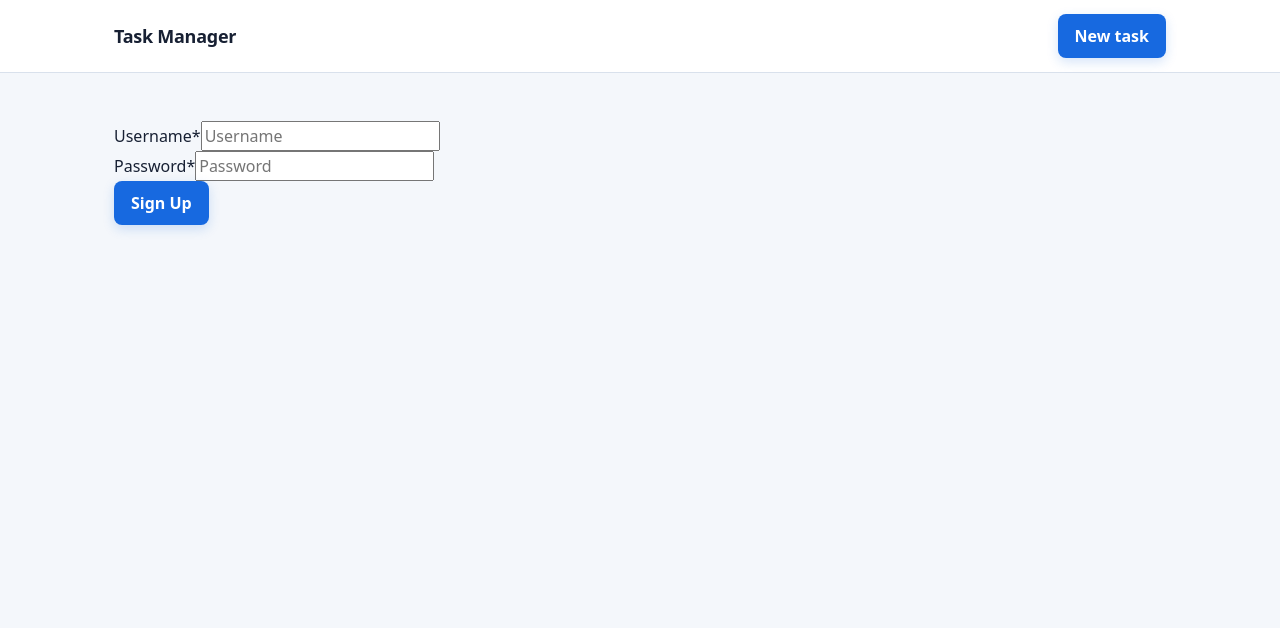
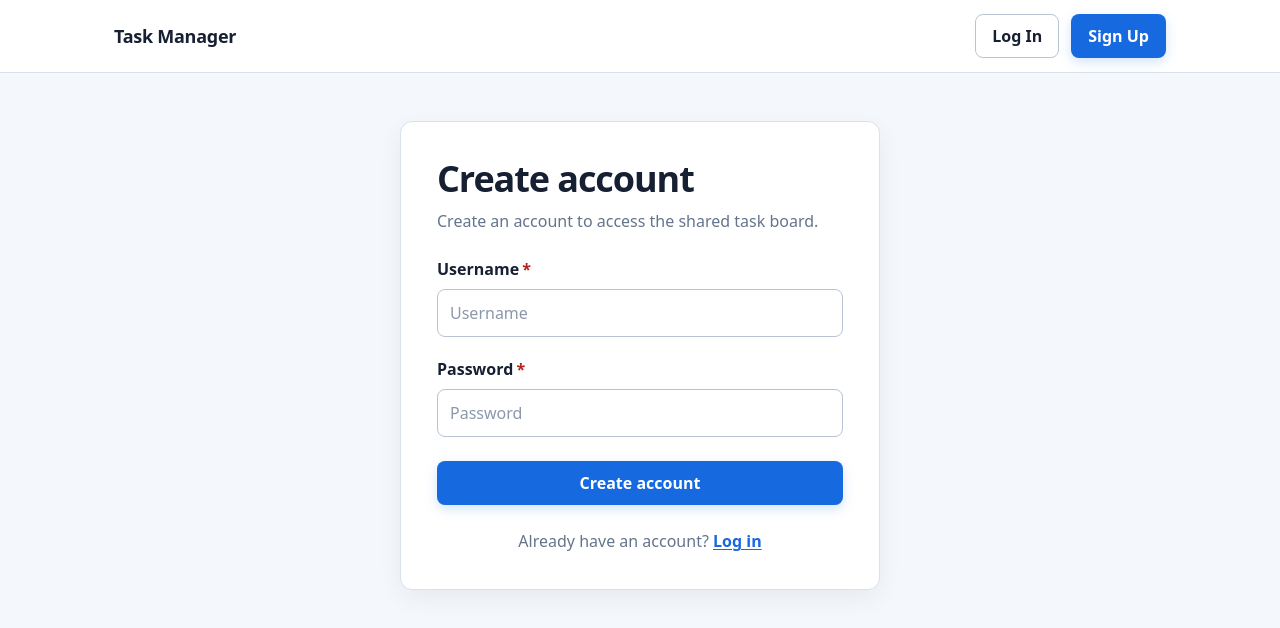
Before and after one commit to a-mikh/tasks-front, an Angular app: page /register in a window 1280 px wide. Shown: the top 628 px of the page. Built offline with nearby package versions, Linux system fonts and the light colour scheme.

Commit message:
feat: improve authentication user experience

```diff
--- a/src/app/app.html
+++ b/src/app/app.html
@@ -1,8 +1,16 @@
 <header class="app-header">
   <div class="app-header__inner">
     <a routerLink="/" class="app-brand">Task Manager</a>
-    <nav aria-label="Primary navigation">
-      <a routerLink="/tasks/new" class="primary-action">New task</a>
+    <nav class="app-navigation" aria-label="Primary navigation">
+      @if (isAuthenticated()) {
+        <a routerLink="/tasks/new" class="primary-action">New task</a>
+        <button id="logout_button" type="button" class="secondary-action" (click)="onLogout()">
+          Log Out
+        </button>
+      } @else {
+        <a routerLink="/login" class="secondary-action">Log In</a>
+        <a routerLink="/register" class="primary-action">Sign Up</a>
+      }
     </nav>
   </div>
 </header>
--- a/src/app/app.scss
+++ b/src/app/app.scss
@@ -37,6 +37,12 @@
   padding: clamp(1.5rem, 4vw, 3rem) 1.5rem 4rem;
 }
 
+.app-navigation {
+  display: flex;
+  align-items: center;
+  gap: 0.75rem;
+}
+
 @media (max-width: 37.5rem) {
   .app-header__inner {
     min-height: 4rem;
@@ -46,4 +52,10 @@
   .app-main {
     padding: 1.5rem 1rem 3rem;
   }
+
+  .app-navigation {
+    flex-wrap: wrap;
+    justify-content: flex-end;
+    gap: 0.5rem;
+  }
 }
--- /dev/null
+++ b/src/app/features/auth/auth.scss
@@ -0,0 +1,65 @@
+:host {
+  display: block;
+}
+
+.auth-page {
+  max-width: 30rem;
+  margin: 0 auto;
+}
+
+.auth-card {
+  padding: clamp(1.5rem, 5vw, 2.25rem);
+  border: 0.0625rem solid var(--color-border);
+  border-radius: var(--radius-medium);
+  background: var(--color-surface);
+  box-shadow: var(--shadow-card);
+}
+
+.auth-card h1 {
+  margin: 0;
+  font-size: clamp(1.75rem, 5vw, 2.25rem);
+  letter-spacing: -0.03em;
+  line-height: 1.15;
+}
+
+.auth-description {
+  margin: 0.625rem 0 0;
+  color: var(--color-text-muted);
+}
+
+.auth-card > .state-message {
+  margin-top: 1.25rem;
+}
+
+.auth-form {
+  display: grid;
+  gap: 1.25rem;
+  margin-top: 1.5rem;
+}
+
+.auth-form__submit {
+  width: 100%;
+  margin-top: 0.25rem;
+}
+
+.auth-switch {
+  margin: 1.5rem 0 0;
+  color: var(--color-text-muted);
+  text-align: center;
+}
+
+.auth-switch a {
+  color: var(--color-primary);
+  font-weight: 700;
+  text-underline-offset: 0.15em;
+}
+
+.auth-switch a:hover {
+  color: var(--color-primary-hover);
+}
+
+@media (max-width: 37.5rem) {
+  .auth-card {
+    padding: 1.25rem;
+  }
+}
--- a/src/app/features/auth/login/login.component.ts
+++ b/src/app/features/auth/login/login.component.ts
@@ -1,22 +1,24 @@
 import { Component, inject, signal } from '@angular/core';
 import { FormBuilder, ReactiveFormsModule, Validators } from '@angular/forms';
 import { AuthApiService } from '../../../services/auth-api.service';
-import { Router } from '@angular/router';
+import { ActivatedRoute, Router, RouterLink } from '@angular/router';
 import { finalize } from 'rxjs';
 import { HttpErrorResponse } from '@angular/common/http';
 import { isApiError } from '../../../models/api-error';
 import { AuthStateService } from '../../../services/auth-state.service';
 
 @Component({
-  imports: [ReactiveFormsModule],
+  imports: [ReactiveFormsModule, RouterLink],
   selector: 'app-login',
   templateUrl: './login.html',
+  styleUrl: '../auth.scss',
 })
 export class LoginComponent {
   private readonly authApiService = inject(AuthApiService);
   private readonly formBuilder = inject(FormBuilder);
   private readonly router = inject(Router);
   private readonly authStateService = inject(AuthStateService);
+  private readonly activatedRoute = inject(ActivatedRoute);
 
   protected readonly loginForm = this.formBuilder.nonNullable.group({
     username: ['', [Validators.required, Validators.pattern(/\S/)]],
@@ -24,6 +26,12 @@ export class LoginComponent {
   });
   protected readonly isSubmitting = signal(false);
   protected readonly submitError = signal<string | null>(null);
+  protected readonly registrationSucceeded = signal(
+    this.activatedRoute.snapshot.queryParamMap.get('registered') === 'true',
+  );
+  protected readonly sessionExpired = signal(
+    this.activatedRoute.snapshot.queryParamMap.get('reason') === 'session-expired',
+  );
 
   protected onSubmit(): void {
     if (this.loginForm.invalid || this.isSubmitting()) {
@@ -32,6 +40,8 @@ export class LoginComponent {
       }
       return;
     }
+    this.registrationSucceeded.set(false);
+    this.sessionExpired.set(false);
     this.isSubmitting.set(true);
     this.submitError.set(null);
 
--- a/src/app/features/auth/login/login.html
+++ b/src/app/features/auth/login/login.html
@@ -1,4 +1,30 @@
-<form [formGroup]="loginForm" (ngSubmit)="onSubmit()" [attr.aria-busy]="isSubmitting()">
+<section class="auth-page" aria-labelledby="login-heading">
+  <div class="auth-card">
+    <h1 id="login-heading">Log in</h1>
+    <p class="auth-description">Sign in to manage tasks on the shared board.</p>
+
+    @if (registrationSucceeded()) {
+      <div class="state-message state-message--success" role="status">
+        Account created successfully. You can now log in.
+      </div>
+    }
+    @if (submitError(); as error) {
+      <div class="state-message state-message--error" role="alert">
+        {{ error }}
+      </div>
+    }
+    @if (sessionExpired()) {
+      <div class="state-message state-message--error" role="alert">
+        Your session has expired. Please log in again.
+      </div>
+    }
+
+    <form
+      class="auth-form"
+      [formGroup]="loginForm"
+      (ngSubmit)="onSubmit()"
+      [attr.aria-busy]="isSubmitting()"
+    >
       <div class="form-field">
         <label for="username" class="form-field__label">
           <span>Username<span class="required-marker" aria-hidden="true">*</span></span>
@@ -48,6 +74,7 @@
           type="password"
           placeholder="Password"
           formControlName="password"
+          aria-required="true"
           [attr.aria-invalid]="
             loginForm.controls.password.touched && loginForm.controls.password.invalid
           "
@@ -76,7 +103,14 @@
         }
       </div>
 
-  <button class="primary-action task-form__submit" type="submit" [disabled]="isSubmitting()">
-    Log In
+      <button class="primary-action auth-form__submit" type="submit" [disabled]="isSubmitting()">
+        {{ isSubmitting() ? 'Logging in...' : 'Log in' }}
       </button>
     </form>
+
+    <p class="auth-switch">
+      Don’t have an account?
+      <a routerLink="/register">Create account</a>
+    </p>
+  </div>
+</section>
--- a/src/app/features/auth/register/register.component.ts
+++ b/src/app/features/auth/register/register.component.ts
@@ -2,14 +2,15 @@ import { Component, inject, signal } from '@angular/core';
 import { FormBuilder, ReactiveFormsModule, Validators } from '@angular/forms';
 import { AuthApiService } from '../../../services/auth-api.service';
 import { finalize } from 'rxjs';
-import { Router } from '@angular/router';
+import { Router, RouterLink } from '@angular/router';
 import { HttpErrorResponse } from '@angular/common/http';
 import { isApiError } from '../../../models/api-error';
 
 @Component({
-  imports: [ReactiveFormsModule],
+  imports: [ReactiveFormsModule, RouterLink],
   selector: 'app-register',
   templateUrl: './register.html',
+  styleUrl: '../auth.scss',
 })
 export class RegisterComponent {
   private readonly authApiService = inject(AuthApiService);
@@ -47,7 +48,9 @@ export class RegisterComponent {
       .pipe(finalize(() => this.isSubmitting.set(false)))
       .subscribe({
         next: () => {
-          this.router.navigate(['/login']);
+          void this.router.navigate(['/login'], {
+            queryParams: { registered: true },
+          });
         },
         error: (httpError: HttpErrorResponse) => {
           const body: unknown = httpError.error;
--- a/src/app/features/auth/register/register.html
+++ b/src/app/features/auth/register/register.html
@@ -1,4 +1,20 @@
-<form [formGroup]="registerForm" (ngSubmit)="onSubmit()" [attr.aria-busy]="isSubmitting()">
+<section class="auth-page" aria-labelledby="register-heading">
+  <div class="auth-card">
+    <h1 id="register-heading">Create account</h1>
+    <p class="auth-description">Create an account to access the shared task board.</p>
+
+    @if (submitError(); as error) {
+      <div class="state-message state-message--error" role="alert">
+        {{ error }}
+      </div>
+    }
+
+    <form
+      class="auth-form"
+      [formGroup]="registerForm"
+      (ngSubmit)="onSubmit()"
+      [attr.aria-busy]="isSubmitting()"
+    >
       <div class="form-field">
         <label for="username" class="form-field__label">
           <span>Username<span class="required-marker" aria-hidden="true">*</span></span>
@@ -54,6 +70,7 @@
           type="password"
           placeholder="Password"
           formControlName="password"
+          aria-required="true"
           [attr.aria-invalid]="
             registerForm.controls.password.touched && registerForm.controls.password.invalid
           "
@@ -79,7 +96,14 @@
         }
       </div>
 
-  <button class="primary-action task-form__submit" type="submit" [disabled]="isSubmitting()">
-    Sign Up
+      <button class="primary-action auth-form__submit" type="submit" [disabled]="isSubmitting()">
+        {{ isSubmitting() ? 'Creating account...' : 'Create account' }}
       </button>
     </form>
+
+    <p class="auth-switch">
+      Already have an account?
+      <a routerLink="/login">Log in</a>
+    </p>
+  </div>
+</section>
--- a/src/app/features/tasks/task-create/task-create.scss
+++ b/src/app/features/tasks/task-create/task-create.scss
@@ -29,64 +29,6 @@
   box-shadow: var(--shadow-card);
 }
 
-.form-field {
-  display: grid;
-  gap: 0.5rem;
-}
-
-.form-field__label {
-  font-weight: 700;
-}
-
-.required-marker {
-  margin-left: 0.2rem;
-  color: var(--color-danger);
-}
-
-.form-field__control {
-  width: 100%;
-  min-height: 2.875rem;
-  padding: 0.6875rem 0.75rem;
-  border: 0.0625rem solid var(--color-border-strong);
-  border-radius: var(--radius-small);
-  background: var(--color-surface);
-  color: var(--color-text);
-  transition:
-    border-color 150ms ease,
-    box-shadow 150ms ease;
-}
-
-.form-field__control::placeholder {
-  color: #8a98ab;
-}
-
-.form-field__control:hover {
-  border-color: #8fa2bb;
-}
-
-.form-field__control:focus {
-  border-color: var(--color-primary);
-  box-shadow: 0 0 0 0.1875rem rgb(23 105 224 / 12%);
-}
-
-.form-field__control[aria-invalid='true'] {
-  border-color: var(--color-danger);
-}
-
-textarea.form-field__control {
-  min-height: 8rem;
-  resize: vertical;
-}
-
-.field-error {
-  color: var(--color-danger);
-  font-size: 0.875rem;
-}
-
-.field-error span {
-  display: block;
-}
-
 .task-form__submit {
   justify-self: start;
   min-width: 9rem;
--- a/src/app/interceptors/auth.interceptor.ts
+++ b/src/app/interceptors/auth.interceptor.ts
@@ -23,7 +23,10 @@ export const authInterceptor: HttpInterceptorFn = (request, next) => {
     catchError((error: unknown) => {
       if (error instanceof HttpErrorResponse && error.status === 401) {
         authStateService.clearAccessToken();
-        void router.navigate(['/login']);
+        void router.navigate(['/login'], {
+          queryParams: { reason: 'session-expired' },
+          replaceUrl: true,
+        });
       }
 
       return throwError(() => error);
--- a/src/styles.scss
+++ b/src/styles.scss
@@ -156,6 +156,12 @@ p {
   color: var(--color-danger);
 }
 
+.state-message--success {
+  border-color: #a8d5ba;
+  background: var(--color-done-bg);
+  color: var(--color-done-text);
+}
+
 .state-message--empty {
   padding-block: 2.5rem;
   text-align: center;
@@ -196,3 +202,61 @@ p {
     transition-duration: 0.01ms !important;
   }
 }
+
+.form-field {
+  display: grid;
+  gap: 0.5rem;
+}
+
+.form-field__label {
+  font-weight: 700;
+}
+
+.required-marker {
+  margin-left: 0.2rem;
+  color: var(--color-danger);
+}
+
+.form-field__control {
+  width: 100%;
+  min-height: 2.875rem;
+  padding: 0.6875rem 0.75rem;
+  border: 0.0625rem solid var(--color-border-strong);
+  border-radius: var(--radius-small);
+  background: var(--color-surface);
+  color: var(--color-text);
+  transition:
+    border-color 150ms ease,
+    box-shadow 150ms ease;
+}
+
+.form-field__control::placeholder {
+  color: #8a98ab;
+}
+
+.form-field__control:hover {
+  border-color: #8fa2bb;
+}
+
+.form-field__control:focus {
+  border-color: var(--color-primary);
+  box-shadow: 0 0 0 0.1875rem rgb(23 105 224 / 12%);
+}
+
+.form-field__control[aria-invalid='true'] {
+  border-color: var(--color-danger);
+}
+
+textarea.form-field__control {
+  min-height: 8rem;
+  resize: vertical;
+}
+
+.field-error {
+  color: var(--color-danger);
+  font-size: 0.875rem;
+}
+
+.field-error span {
+  display: block;
+}
```
Also changed, not shown: src/app/app.ts (+14 -3 lines), 2 other files (tests, documents, lock files or other folders). Lines whose indentation alone changed are shown as unchanged.
